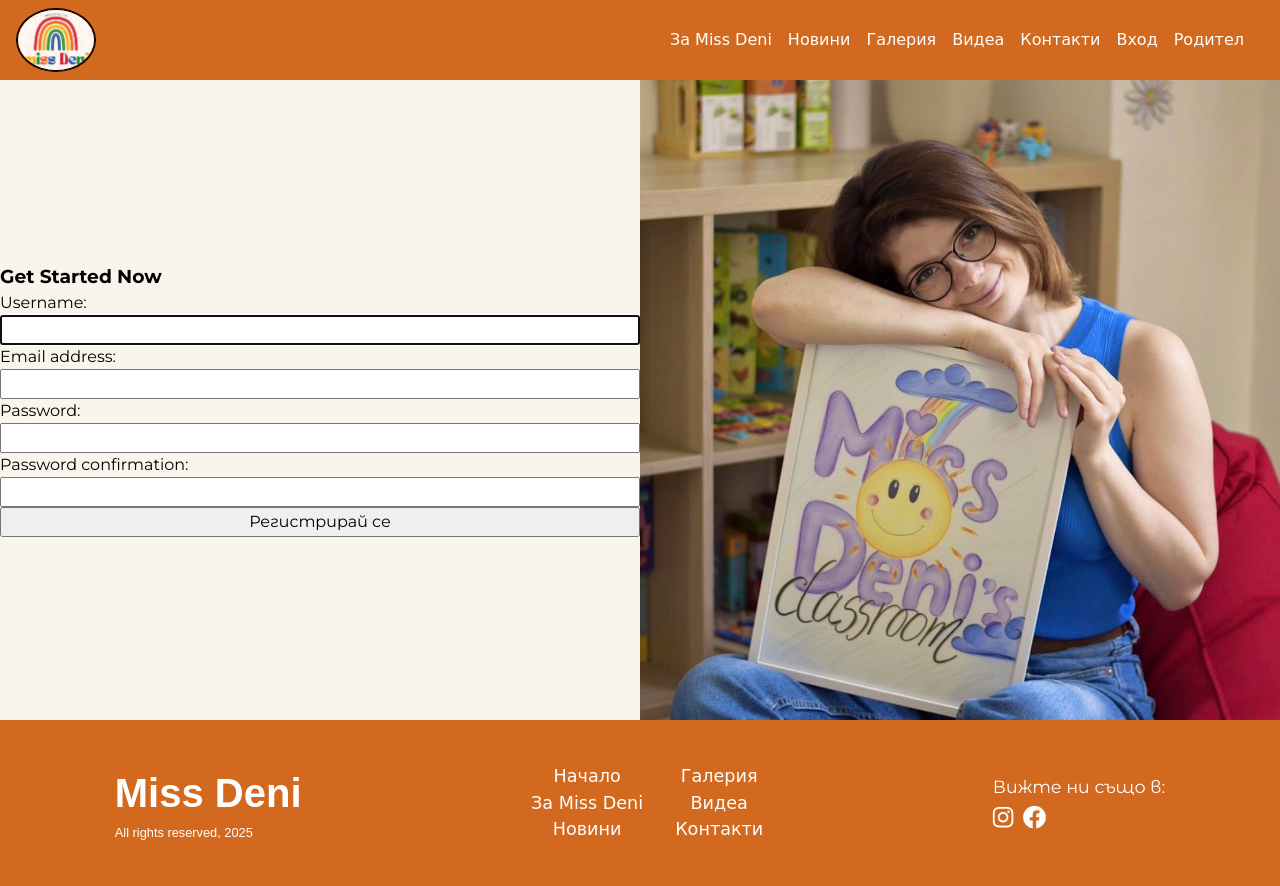
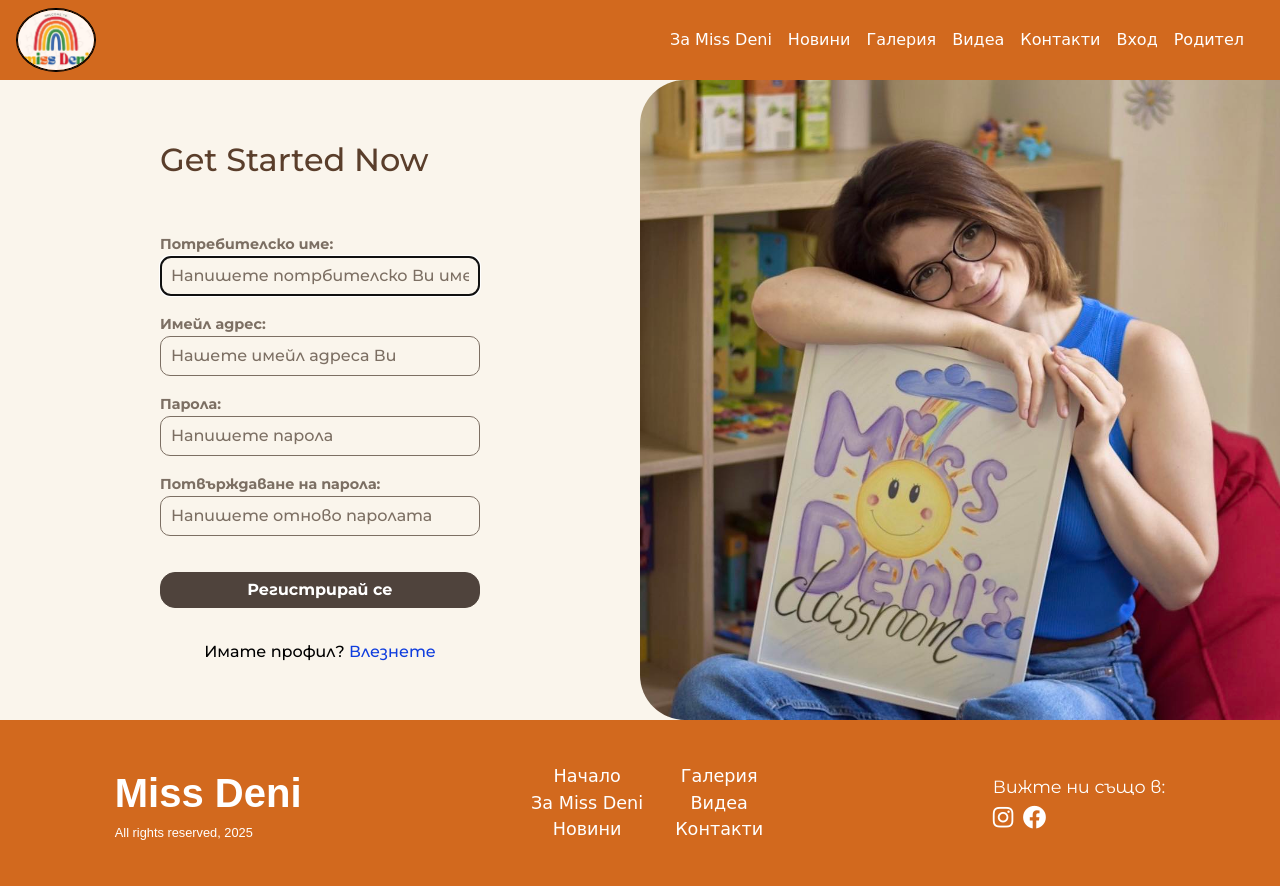
Before and after one commit to Mario-Lupo-Ciaponi/Miss_Deni, a Django app: page /accounts/register/ in a window 1280 px wide. Run offline with Django 5.2, Linux system fonts and the light colour scheme; some libraries are stand-ins or nearby versions; some web fonts are replaced.

Commit message:
Feat: finihed register page.

```diff
--- a/accounts/forms.py
+++ b/accounts/forms.py
@@ -11,4 +11,31 @@
         fields = [
             "username",
             "email",
+            "password1",
+            "password2",
         ]
+        labels = {
+            "username": "Потребителско име",
+            "email": "Имейл адрес",
+        }
+
+    def __init__(self, *args, **kwargs):
+        super().__init__(*args, **kwargs)
+        self.fields["password1"].label = "Парола"
+        self.fields["password2"].label = "Потвърждаване на парола"
+
+        self.fields["username"].widget.attrs.update({
+            "placeholder": "Напишете потрбителско Ви име"
+        })
+
+        self.fields["email"].widget.attrs.update({
+            "placeholder": "Нашете имейл адреса Ви"
+        })
+
+        self.fields["password1"].widget.attrs.update({
+            "placeholder": "Напишете парола"
+        })
+
+        self.fields["password2"].widget.attrs.update({
+            "placeholder": "Напишете отново паролата"
+        })
--- a/static/styles/registration/register-form.css
+++ b/static/styles/registration/register-form.css
@@ -1,16 +1,85 @@
+:root {
+  --dark-brown-color: #5A3E2B;;
+  --brown-color: #7c6f63;
+  --darker-brown-color: #4f433c;
+  --blue-color: #0F3DDE;
+  --dark-blue-color: #0b2580;
+}
+
 .register-section {
   display: flex;
-  justify-content: space-between;
+  justify-content: center;
   align-items: center;
 }
 
 .register-section .form {
   width: 45%;
+  padding: 0 10rem;
+  font-weight: 500;
+}
+
+::placeholder {
+  color: var(--brown-color);
+}
+
+.register-section .form .register-title {
+  font-size: 2rem;
+  margin-bottom: 3rem;
+  font-weight: 500;
+  color: var(--dark-brown-color);
 }
 
 .register-section .register-form {
   display: flex;
   flex-direction: column;
+  gap: 1rem;
+}
+
+.register-section .register-form .form-field label {
+  font-size: 0.9rem;
+  color:  var(--brown-color);
+  font-weight: bold;
+}
+
+.register-section .register-form .form-field input {
+  display: block;
+  width: 100%;
+  border: 1px solid var(--brown-color);
+  border-radius: 10px;
+  background: none;
+  padding: 7px 10px;
+}
+
+.register-section .register-form .submit-btn {
+  background-color: var(--darker-brown-color);
+  border: 1px solid var(--darker-brown-color);
+  color: white;
+  font-weight: bold;
+  cursor: pointer;
+  padding: 5px 0;
+  border-radius: 15px;
+  transition: all 0.4s ease-in-out;
+  margin-top: 1.2rem;
+}
+
+.register-section .register-form .submit-btn:hover {
+  background-color: white;
+  color: var(--darker-brown-color);
+}
+
+.register-section .form .link-p{
+  margin-top: 2rem;
+  text-align: center;
+}
+
+.register-section .form .link-p .link{
+  text-decoration: none;
+  color: var(--blue-color);
+  transition: color 0.3s ease-in-out;
+}
+
+.register-section .form .link-p .link:hover{
+  color: var(--dark-blue-color);
 }
 
 .register-section .form,
@@ -25,4 +94,6 @@
 .register-section .image-container .image {
   width: 100%;
   height: auto;
+  border-bottom-left-radius: 45px;
+  border-top-left-radius: 45px;
 }
--- a/templates/common/navbar.html
+++ b/templates/common/navbar.html
@@ -15,7 +15,7 @@
       <li class="item"><a class="link" href="#">Видеа</a></li>
       <li class="item"><a class="link" href="{% url "contact" %}">Контакти</a></li>
       {# This is if the parent hasn't sign in to the site #}
-      <li class="item"><a class="link" href="#">Вход</a></li>
+      <li class="item"><a class="link" href="{% url "login" %}">Вход</a></li>
       {# This is if the parent has signed in to the site #}
       <li class="item"><a class="link" href="#">Родител</a></li>
     </ul>
--- a/templates/registration/registration-form.html
+++ b/templates/registration/registration-form.html
@@ -19,12 +19,16 @@
         {% csrf_token %}
 
         {% for field in form %}
-          {{ field.label_tag }}
-          {{ field }}
+          <div class="form-field">
+            {{ field.label_tag }}
+            {{ field }}
+          </div>
         {% endfor %}
 
-        <button>Регистрирай се</button>
+        <button class="submit-btn">Регистрирай се</button>
       </form>
+
+      <p class="link-p">Имате профил? <a href="{% url "login" %}" class="link">Влезнете</a></p>
     </article>
     <div class="image-container">
       <img class="image" src="{% static "images/miss.jpg" %}" alt="Снимка на мис Дени">
```
